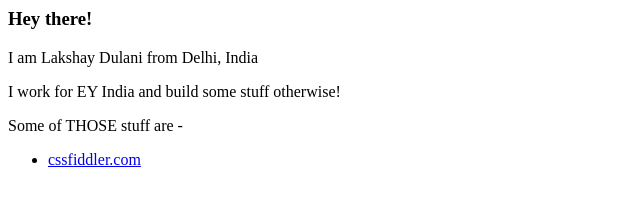
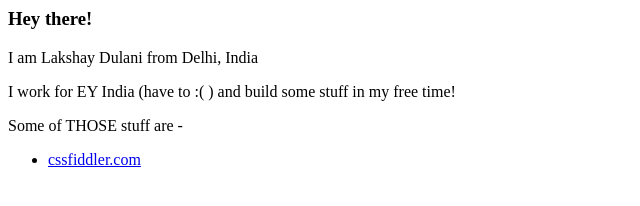
Before and after one commit to lakshaydulani/lakshaydulani.github.io, a plain HTML site: page index.html in a window 1280 px wide. Shown: the whole page, without its empty margins (0-640 px from the left). Drawn offline with Linux system fonts and the light colour scheme.

Commit message:
Update index.html

```diff
--- a/index.html
+++ b/index.html
@@ -1,7 +1,7 @@
 <h3>Hey there!</h3>
 
 <p>I am Lakshay Dulani from Delhi, India</p>
-<p>I work for EY India and build some stuff otherwise!</p>
+<p>I work for EY India (have to :( ) and build some stuff in my free time!</p>
 
 <p>Some of THOSE stuff are -</p>
 
```
